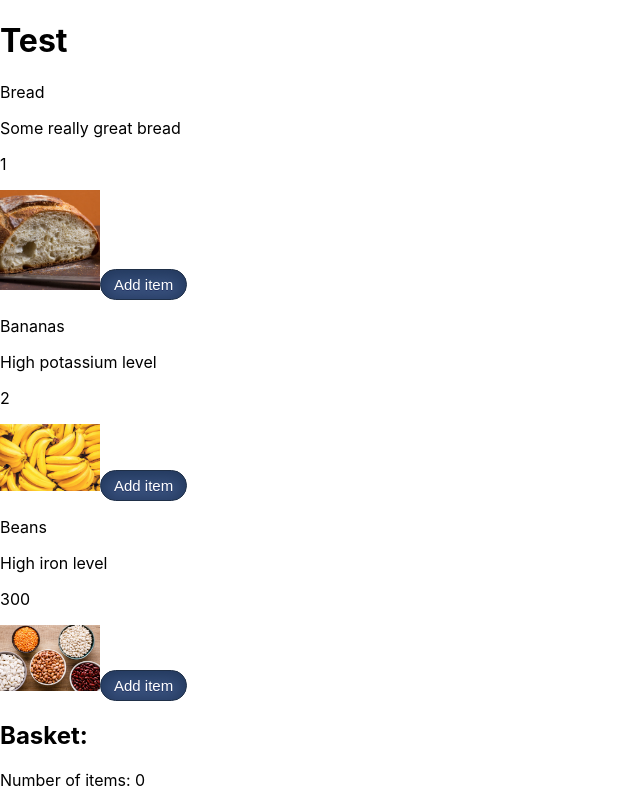
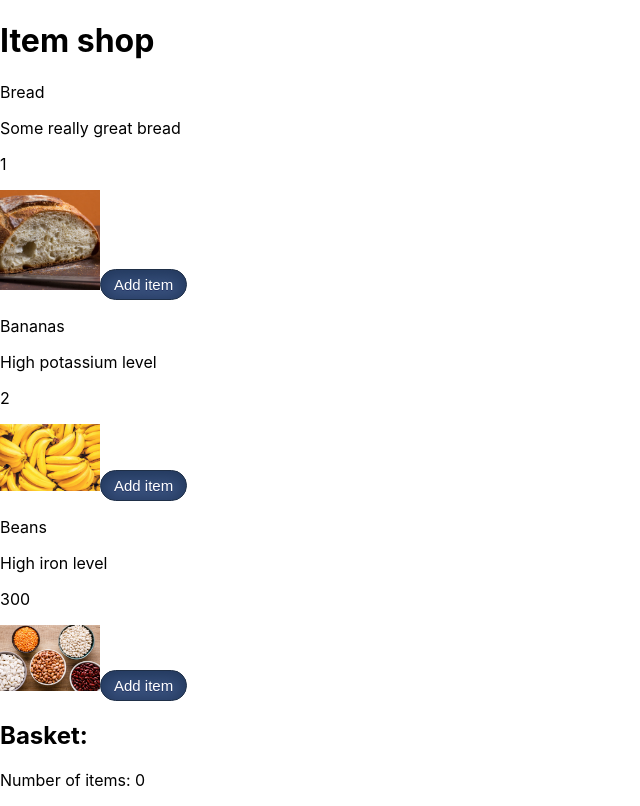
Before and after one commit to J-Rozas/E-Commerce-Lab-React, a React (Create React App) app: page / in a window 1280 px wide. Shown: the whole page, without its empty margins (0-640 px from the left). Built offline with nearby package versions, Linux system fonts and the light colour scheme.

Commit message:
Add proper title to shop

```diff
--- a/src/App.js
+++ b/src/App.js
@@ -4,7 +4,7 @@ import ItemsContainer from './containers/ItemsContainer';
 function App() {
   return (
     <>
-      <h1>Test</h1>
+      <h1>Item shop</h1>
       <ItemsContainer></ItemsContainer>
     </>
   );
```
